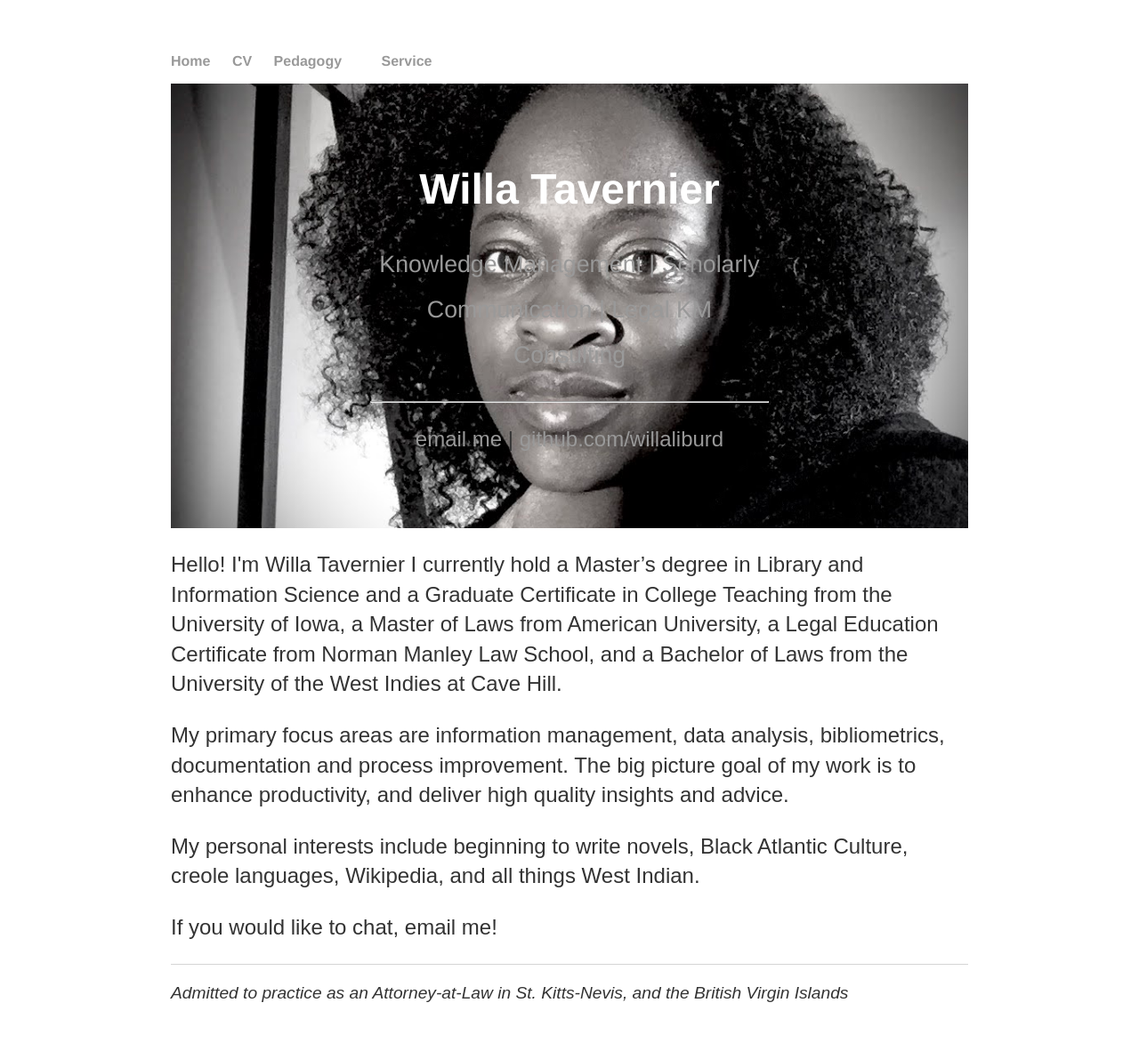
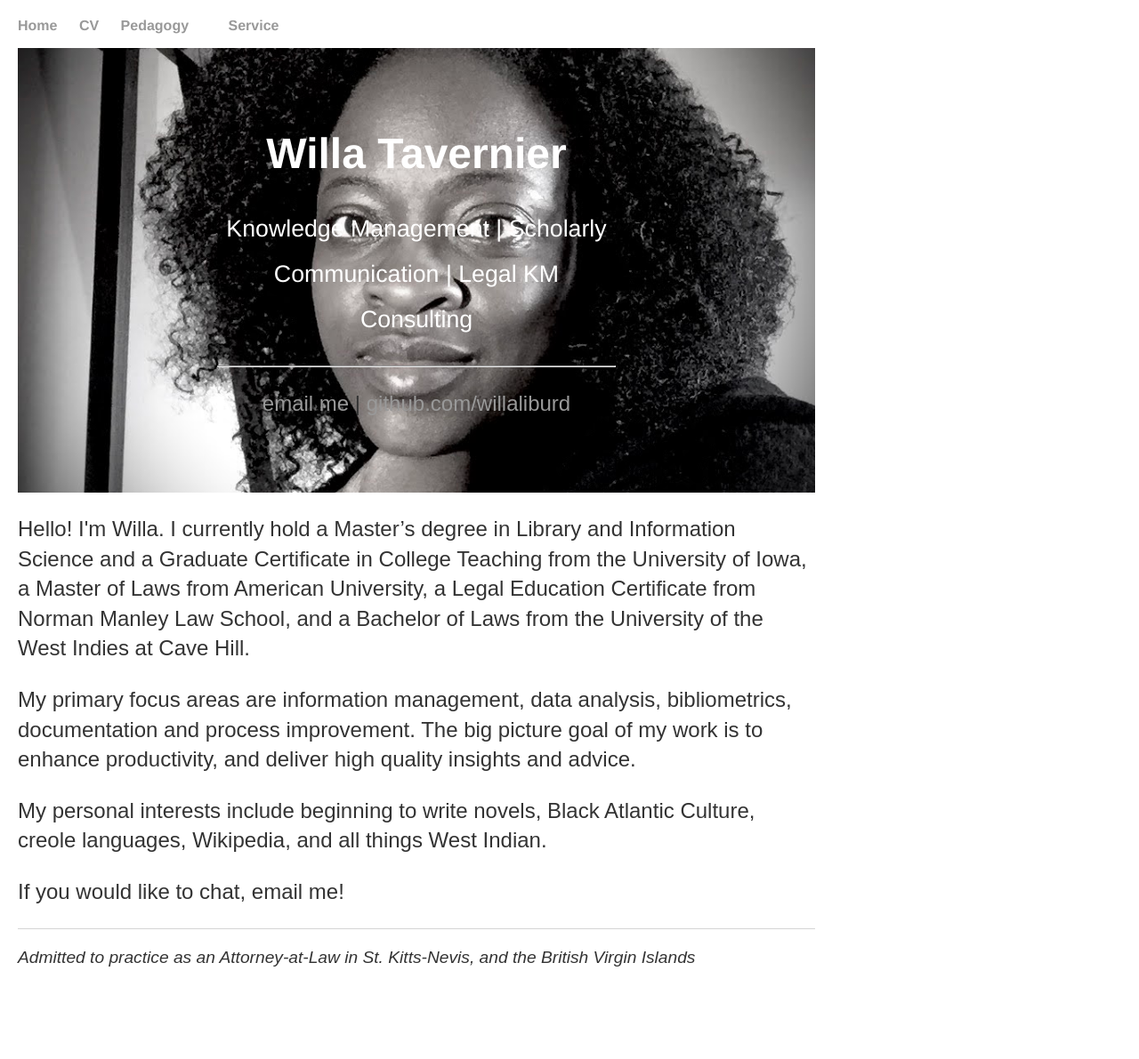
Before and after one commit to willaliburd/willaliburd.github.io, a Jekyll site: the page index.html, which Jekyll copies as it is, in a window 1280 px wide. Shown: the whole page at 89% size. Built offline with Jekyll 4.4.1, drawn with Linux system fonts in a browser that asks for light colours; after the commit the page ends 1111 px from its top, so only the background shows below that.

Commit message:
Update index.html

```diff
--- a/index.html
+++ b/index.html
@@ -9,7 +9,7 @@
 
 		<style>
 			body {
-  margin: 10;
+  margin: 20px;
   font-family: Arial, Helvetica, sans-serif;
 }
 
@@ -49,7 +49,7 @@
 <div class="hero-image">
   <div class="hero-text">
    <h1>Willa Tavernier</h1>
-	<p class="b" >Knowledge Management | Scholarly Communication | Legal KM Consulting</p>
+	<p class="c" >Knowledge Management | Scholarly Communication | Legal KM Consulting</p>
 	<hr>
 	<p><a href="mailto:willa@nattakm.com">email me</a> | <a href="https://github.com/NAME">github.com/willaliburd</a></p>
   </div>
@@ -58,7 +58,7 @@
 <div class="container">
 
 
-	<p> Hello!  I'm Willa Tavernier I currently hold a Master’s degree in Library and Information Science and a Graduate Certificate in College Teaching from the University of Iowa, a Master of Laws from American University, a Legal Education Certificate from Norman Manley Law School, and a Bachelor of Laws from the University of the West Indies at Cave Hill.</p>
+	<p> Hello!  I'm Willa. I currently hold a Master’s degree in Library and Information Science and a Graduate Certificate in College Teaching from the University of Iowa, a Master of Laws from American University, a Legal Education Certificate from Norman Manley Law School, and a Bachelor of Laws from the University of the West Indies at Cave Hill.</p>
 
 	<p>My primary focus areas are  information management, data analysis, bibliometrics, documentation and process improvement.  The big picture goal of my work is to enhance productivity, and deliver high quality insights and advice.
 
```
